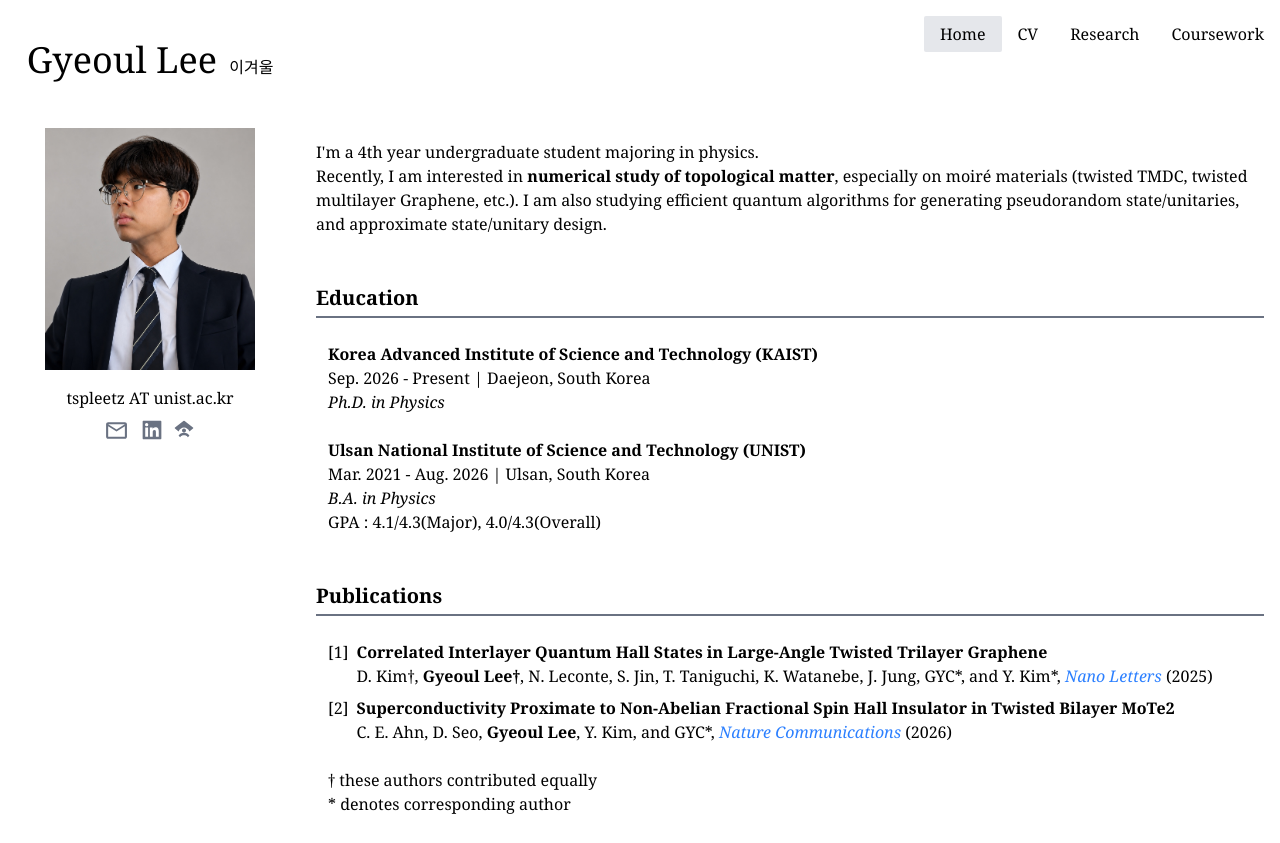
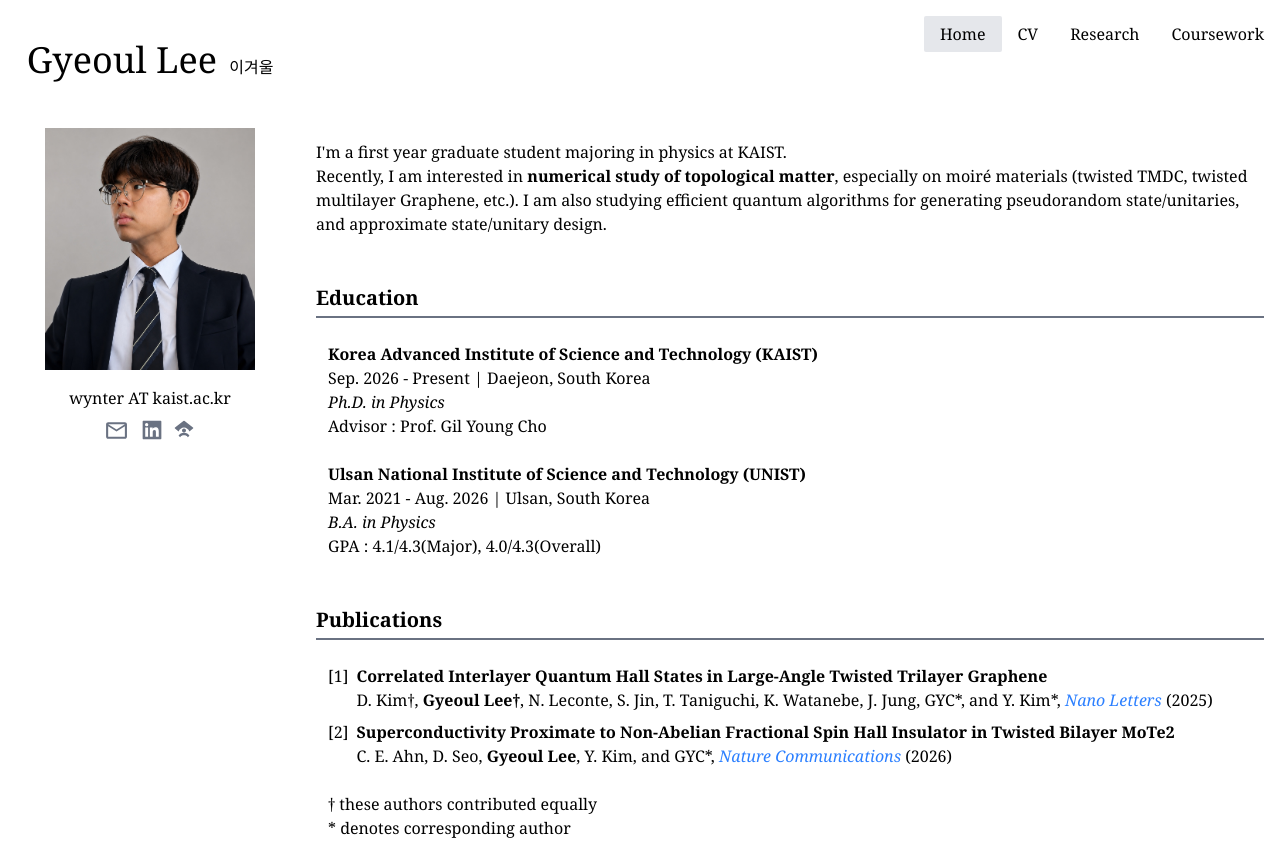
Before and after one commit to Wynter-K/Wynter-K.github.io, a website: page output/home.html in a window 1280 px wide. Shown: the top 843 px of the page. Drawn offline with Linux system fonts and the light colour scheme.

Commit message:
Update home.html

```diff
--- a/output/home.html
+++ b/output/home.html
@@ -29,7 +29,7 @@
     </script>
       <script>
         function copyToClipBoard(){
-            var content = "tspleetz@unist.ac.kr";
+            var content = "wynter@kaist.ac.kr";
             navigator.clipboard.writeText(content).then(() => {
                 alert("Email address copied to clipboard");
             });
@@ -45,7 +45,7 @@
                 <div class="flex">
                     <img src="./portrait.jpg" alt="Profile Picture" class="hidden md:block w-[210px] mt-12 object-cover">
                 </div>
-                <div class="w-[210px] text-center mt-4">tspleetz AT unist.ac.kr</div>
+                <div class="w-[210px] text-center mt-4">wynter AT kaist.ac.kr</div>
                 <div class="w-[210px] flex justify-center gap-2 mt-2">
                     <a onclick="copyToClipBoard()" class="text-gray-500 hover:text-blue-700 transition-colors duration-300 ease-in-out flex items-center cursor-[url('./cursor-copy.svg'),_pointer]">
                         <svg xmlns="http://www.w3.org/2000/svg" viewBox="0 0 23 23" class="w-[24px] h-[24px] mr-1" fill="currentColor" role="img">
@@ -79,7 +79,7 @@
                 <div class="p-4">
                     <!-- <h1 class="text-2xl font-bold">Home</h1> <br/> -->
 <p class="md:mt-18">
-    I'm a 4th year undergraduate student majoring in physics.<br/>
+    I'm a first year graduate student majoring in physics at KAIST.<br/>
     Recently, I am interested in <b>numerical study of topological matter</b>, especially on moiré materials (twisted TMDC, twisted multilayer Graphene, etc.). I am also studying efficient quantum algorithms for generating pseudorandom state/unitaries, and approximate state/unitary design.<br/>
 </p>
 
@@ -93,6 +93,7 @@
         <b>Korea Advanced Institute of Science and Technology (KAIST)</b><br/>
         Sep. 2026 - Present | Daejeon, South Korea<br/>
         <i>Ph.D. in Physics</i><br/>
+        Advisor : Prof. Gil Young Cho<br/>
     </li>
 
     <br/>
```
